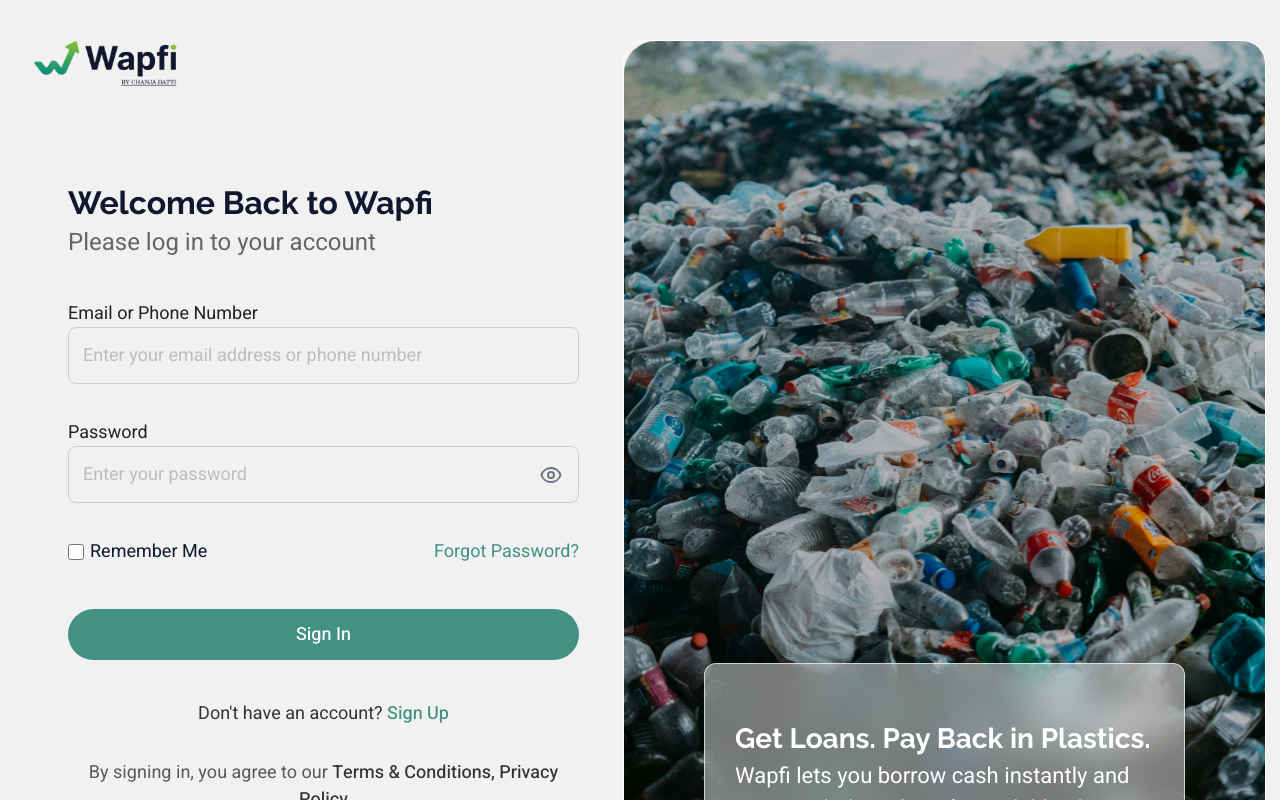
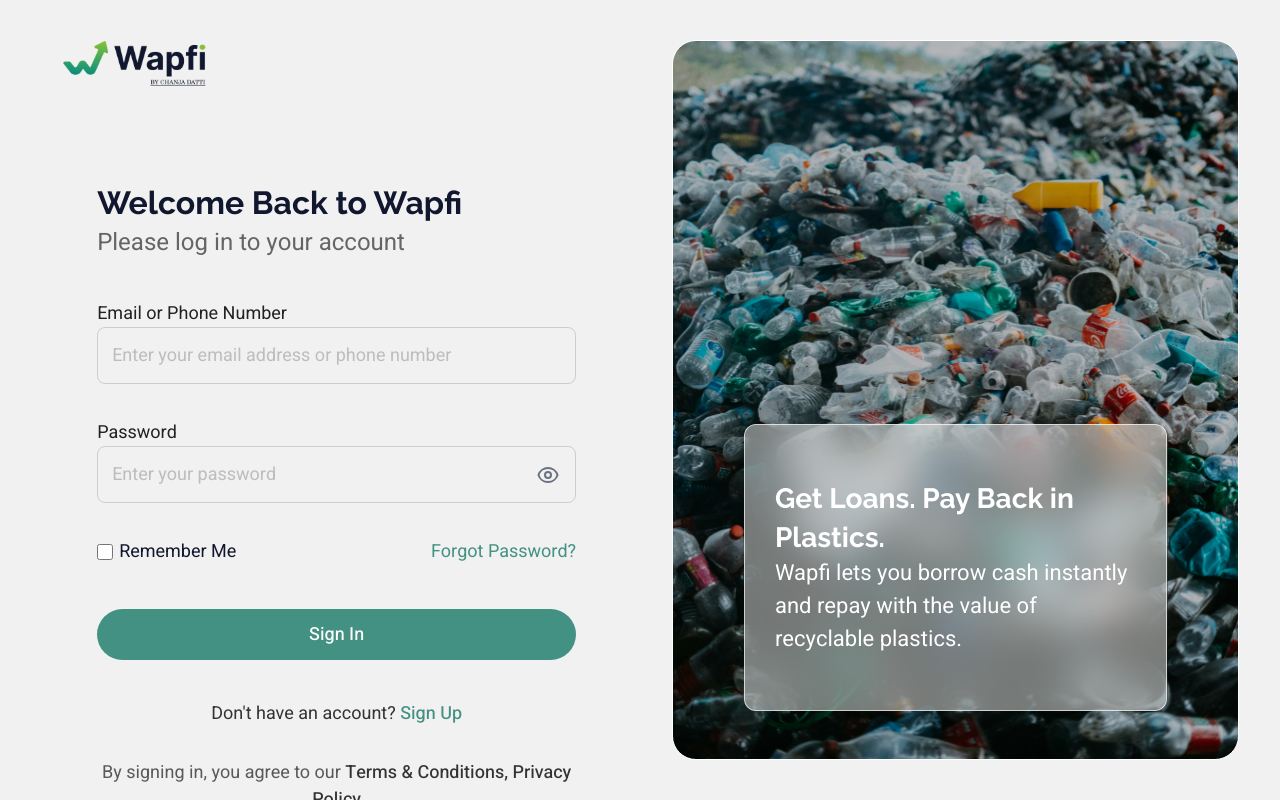
Before and after one commit to WapFi/frontend-app, a React (Vite) app: page /sign-in in a window 1280 px wide. Shown: the top 800 px of the page. Built offline with nearby package versions, Linux system fonts and the light colour scheme; no server answers.

Commit message:
Fix sign-in tablet layout

```diff
--- a/src/components/BackgroundImage.jsx
+++ b/src/components/BackgroundImage.jsx
@@ -6,17 +6,16 @@
 
   return (
     <div
-      className="border hidden bg-cover rounded-3xl w-[669px] h-[890px] text-[#FFF] lg:flex lg:mr-3.5"
+      className="border hidden bg-cover bg-center rounded-3xl text-[#FFF] lg:flex lg:w-[46%] lg:max-w-[669px] lg:min-w-0 lg:h-[calc(100vh-5rem)] lg:min-h-[680px] lg:max-h-[890px] lg:flex-none"
       style={{ backgroundImage: `url(${bgImage})` }}
     >
       <div
-        className="w-[75%] py-[54px] px-[30px] mx-auto rounded-[12px] border border-[rgba(255,255,255,0.66)]
-                bg-[rgba(255,255,255,0.45)] backdrop-blur-[18.25px] md:self-end md: mb-12"
+        className="w-[82%] p-6 mx-auto mb-12 self-end rounded-[12px] border border-[rgba(255,255,255,0.66)] bg-[rgba(255,255,255,0.45)] backdrop-blur-[18.25px] xl:w-[75%] xl:py-[54px] xl:px-[30px]"
       >
-        <p className="font-raleway font-bold text-[28px]">
+        <p className="font-raleway font-bold text-xl xl:text-[28px]">
            {t("background.headline")}
         </p>
-        <p className="text-[22px] font-heebo font-normal">
+        <p className="text-base font-heebo font-normal xl:text-[22px]">
           {t("background.subtext")}
         </p>
       </div>
--- a/src/components/auth/SignIn.jsx
+++ b/src/components/auth/SignIn.jsx
@@ -161,14 +161,14 @@
 
   return (
     <div
-      className={`w-full max-w-screen flex flex-col lg:flex-row justify-between lg:flex lg:justify-center lg:my-10 2xl:gap-10 transition-opacity duration-[2500ms] ease-in-out ${
+      className={`w-full max-w-[1440px] mx-auto flex flex-col lg:flex-row lg:items-stretch lg:justify-center lg:gap-6 lg:px-6 lg:my-10 xl:gap-10 transition-opacity duration-[2500ms] ease-in-out ${
         fadeIn ? "opacity-100" : "opacity-0"
       }`}
     >
       {/* <WapfiLogo /> */}
-      <div className="px-3">
+      <div className="px-3 lg:px-0 lg:w-[48%] lg:min-w-0 lg:max-w-[600px]">
         <WapfiLogo />
-        <div className="mx-auto flex flex-col items-center gap-[40px] w-full mb-12 max-w-[95%] md:text-[18px] md:max-w-[75%] lg:max-w-[511px] lg:gap-[40px] lg:self-center lg:mx-12 xl:mx-14 2xl:ml-32">
+        <div className="mx-auto flex flex-col items-center gap-[40px] w-full mb-12 max-w-[95%] md:text-[18px] md:max-w-[75%] lg:max-w-[511px] lg:w-full lg:px-4 lg:mx-auto lg:gap-[40px]">
           <form
             onSubmit={handleSubmit(onSubmit)}
             className="w-full flex flex-col gap-1 self-stretch md:text-[18px]"
```
